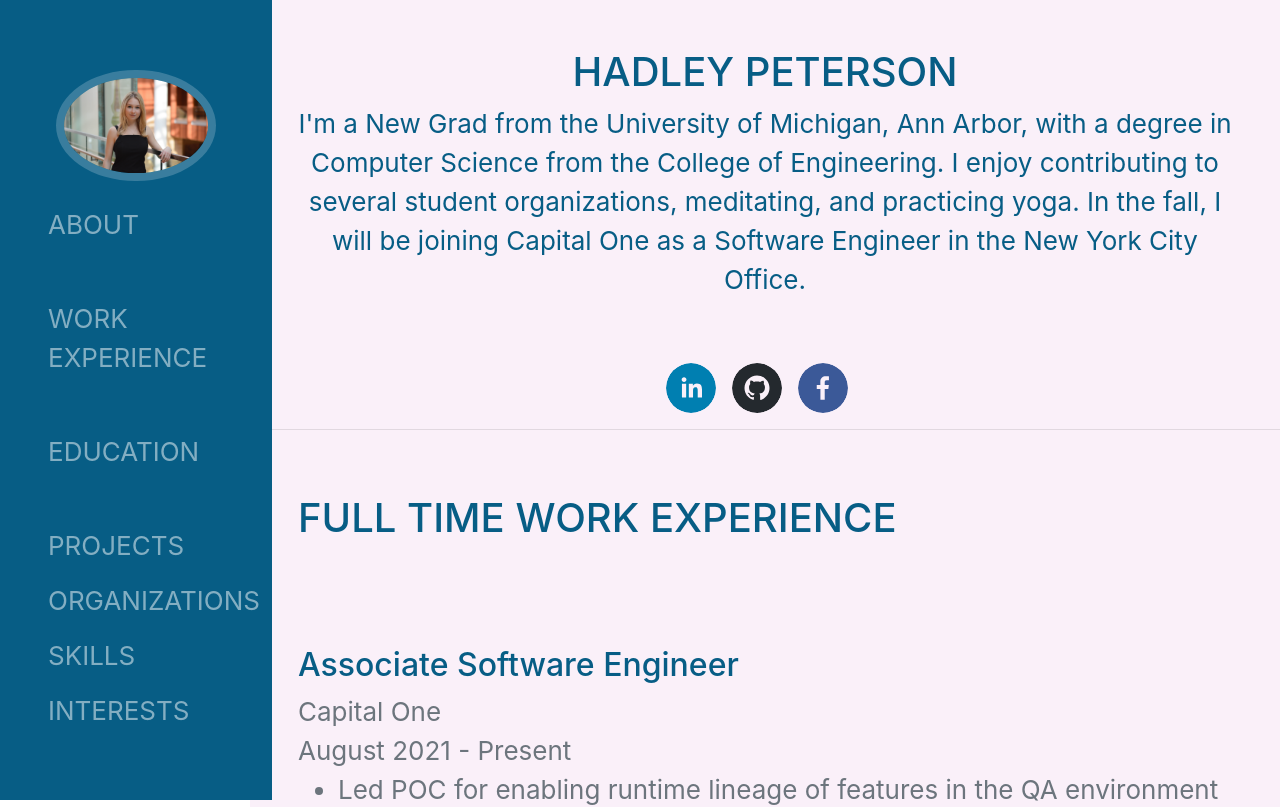
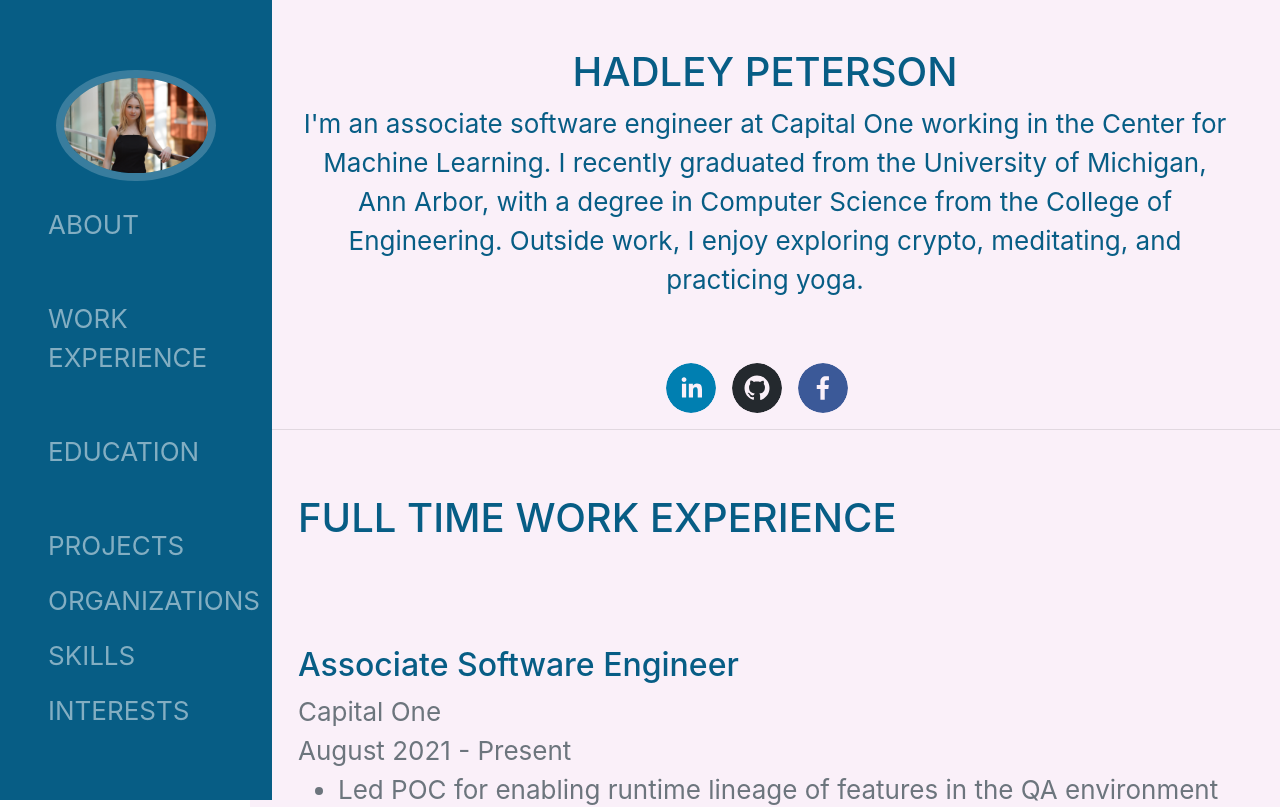
Before and after one commit to hadpeter/personal-site, a React (Create React App) app: page / in a window 1280 px wide. Shown: the top 807 px of the page. Built offline with nearby package versions, Linux system fonts and the light colour scheme.

Commit message:
updated bio

```diff
--- a/src/components/bio.js
+++ b/src/components/bio.js
@@ -8,7 +8,7 @@
             <div class = "text-center">
                 <h1>Hadley Peterson</h1>
                 <p class = "bio-blurb">
-                I'm a New Grad from the University of Michigan,  Ann Arbor, with a degree in Computer Science from the College of Engineering. I enjoy contributing to several student organizations, meditating, and practicing yoga. In the fall, I will be joining Capital One as a Software Engineer in the New York City Office.
+                I'm an associate software engineer at Capital One working in the Center for Machine Learning. I recently graduated from the University of Michigan,  Ann Arbor, with a degree in Computer Science from the College of Engineering. Outside work, I enjoy exploring crypto, meditating, and practicing yoga.
                 </p>
             </div>
             </section>
```
